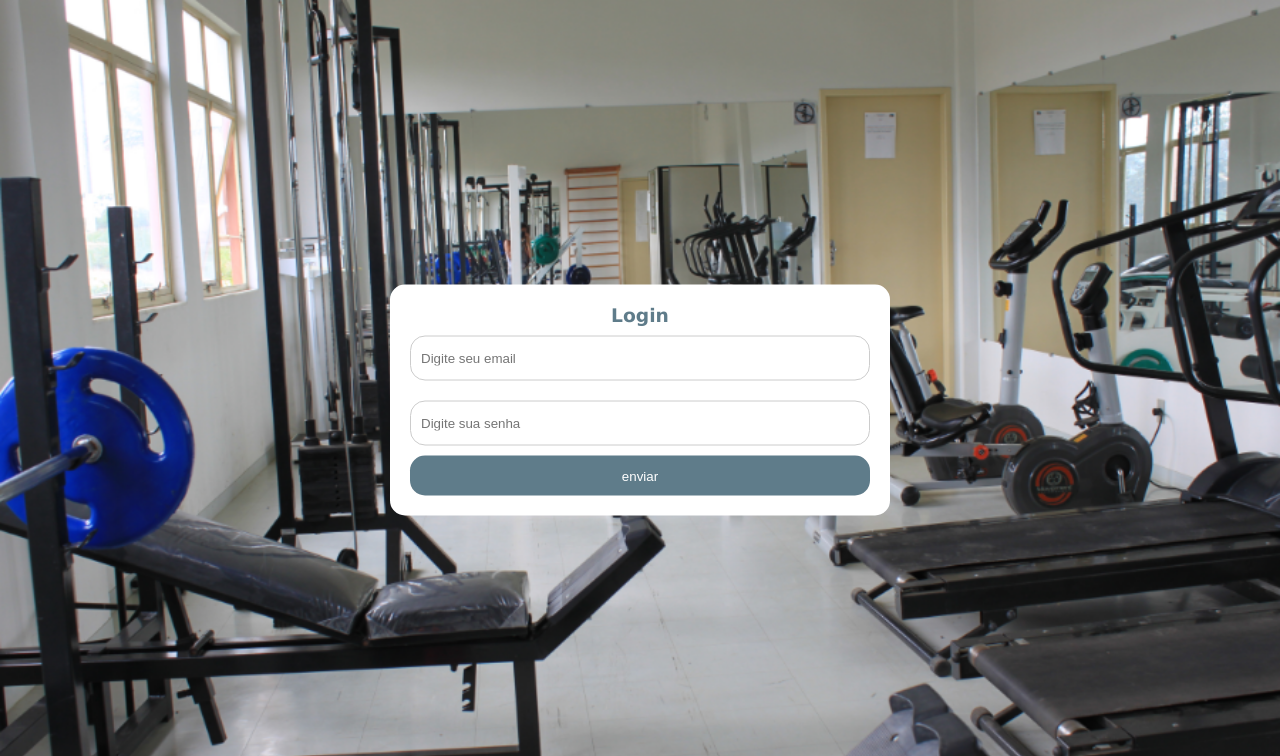
After one commit to icaro2222/Projeto-Web-I, a PHP site: template resources/view/pages/login2.html in a window 1280 px wide. The commit adds this page. Shown: the top 756 px of the page. Run offline with PHP 8.4, Linux system fonts and the light colour scheme; the template is opened without the code that fills it, so the values that code supplies are empty.

Commit message:
:octocat:

```diff
--- a/app/Controller/Pages/Login.php
+++ b/app/Controller/Pages/Login.php
@@ -10,12 +10,10 @@ class Login{
      * @return string
      */
 
-     public static function getLogin(){
-        return View::render('pages/login',[
+    public static function getLogin2(){
+        return View::render('pages/login2',[
             'name' => 'sys gym',
             'teste' => 'teste'
         ]);
-
      }
-
 }
--- a/index.php
+++ b/index.php
@@ -7,9 +7,11 @@ use \App\Controller\Pages\Home;
 use App\classe\Usuario;
 use \App\Controller\Pages\Login;
 
-if(true){
+if(false){
     echo Home::getHome();
 
+}else if(false){
+    echo Login::getLogin();
 }else{
-    echo Login::getLogin();
+    echo Login::getLogin2();
 }
--- /dev/null
+++ b/resources/view/pages/login2.html
@@ -0,0 +1,102 @@
+<!DOCTYPE html>
+<html lang="pt-br">
+
+<head>
+    <style>
+        * {
+            margin: 0;
+            padding: 0;
+            box-sizing: border-box;
+        }
+
+        body {
+            background-image: url(public/img/gymIf.png);
+            background-size: 100%;
+            border-radius: 15px;
+            height: 260px;
+            padding-right: 10px;
+            margin-right: 5px;
+        }
+
+        form {
+            background-color: white;
+            max-width: 500px;
+            width: 70%;
+            padding: 20px;
+            position: absolute;
+            left: 50%;
+            top: 50%;
+            transform: translate(-50%, -50%);
+            border-radius: 15px;
+        }
+
+        form h3 {
+            text-align: center;
+            color: #5f7c8a;
+            font-family: 'Lucida Sans', 'Lucida Sans Regular', 'Lucida Grande', 'Lucida Sans Unicode', Geneva, Verdana, sans-serif;
+        }
+
+        form input[type=text],
+        form input[type=password] {
+            width: 100%;
+            height: 45px;
+            border: 1px solid #ccc;
+            padding-left: 10PX;
+            margin: 10px 0;
+            border-radius: 15px;
+        }
+
+        form input[type=submit] {
+            width: 100%;
+            height: 40px;
+            cursor: pointer;
+            background-color: #5f7c8a;
+            color: white;
+            border: 0;
+            border-radius: 15px;
+            transition: 1s;
+        }
+
+        form input[type=submit]:hover {
+            background-color: #4a5f6a;
+        }
+
+        form input[type=text]:focus {
+            outline: 0;
+        }
+
+        form input[type=password]:focus {
+            outline: 0;
+        }
+    </style>
+</head>
+
+<body>
+
+    <form method="post">
+
+        <h3>Login</h3>
+        <input type="text" id="email" name="email" placeholder="Digite seu email">
+        <input type="password" id="password" name="senha" placeholder="Digite sua senha">
+        <input type="submit" name="acao" value="enviar">
+    </form>
+
+</body>
+<script>
+    var email = document.getElementById('email');
+    email.addEventListener('focus', () => {
+        email.style.borderColor = "#4a5f6a";
+    })
+    email.addEventListener('blur', () => {
+        email.style.borderColor = "#ccc";
+    })
+    var password = document.getElementById('password');
+    password.addEventListener('focus', () => {
+        password.style.borderColor = "#4a5f6a";
+    })
+    password.addEventListener('blur', () => {
+        password.style.borderColor = "#ccc";
+    })
+</script>
+
+</html>
```
Also changed, not shown: resources/view/pages/Login2.html (added, +102 -0 lines), public/img/gymIf.png (added).
